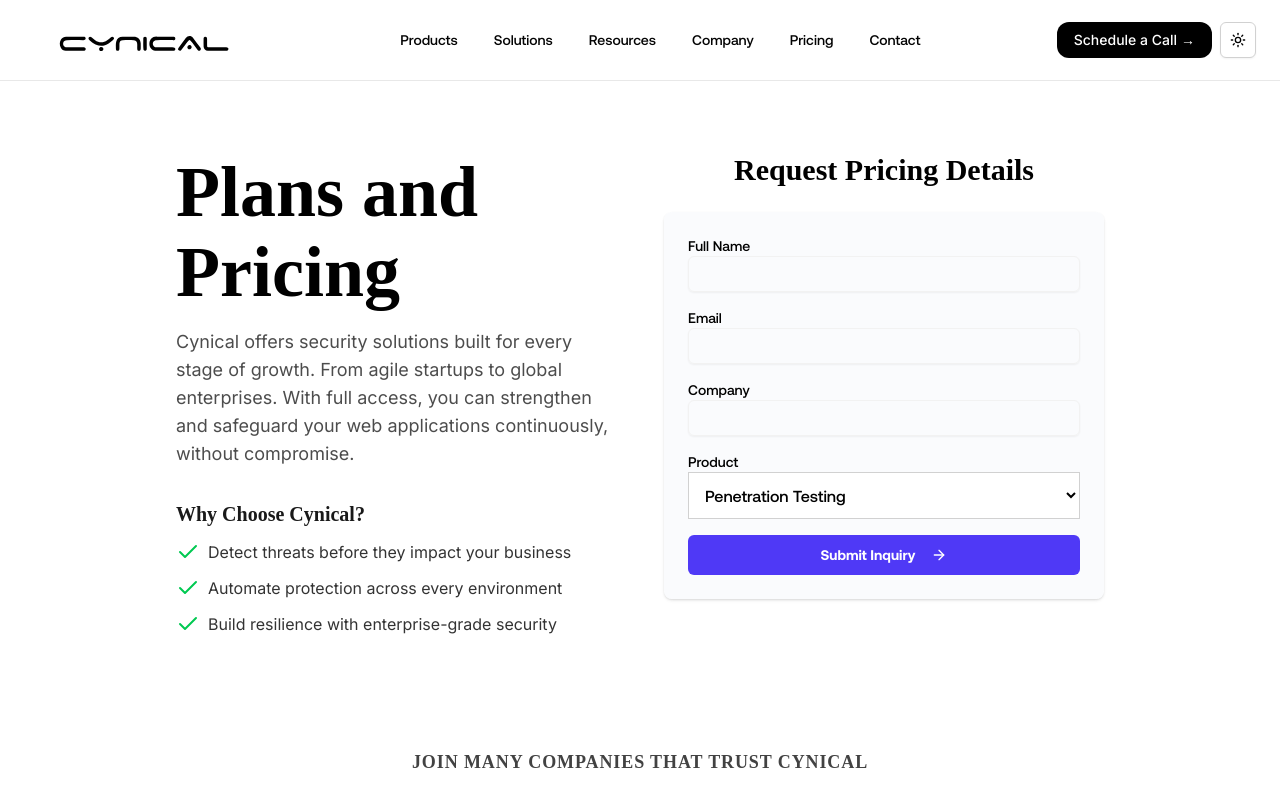
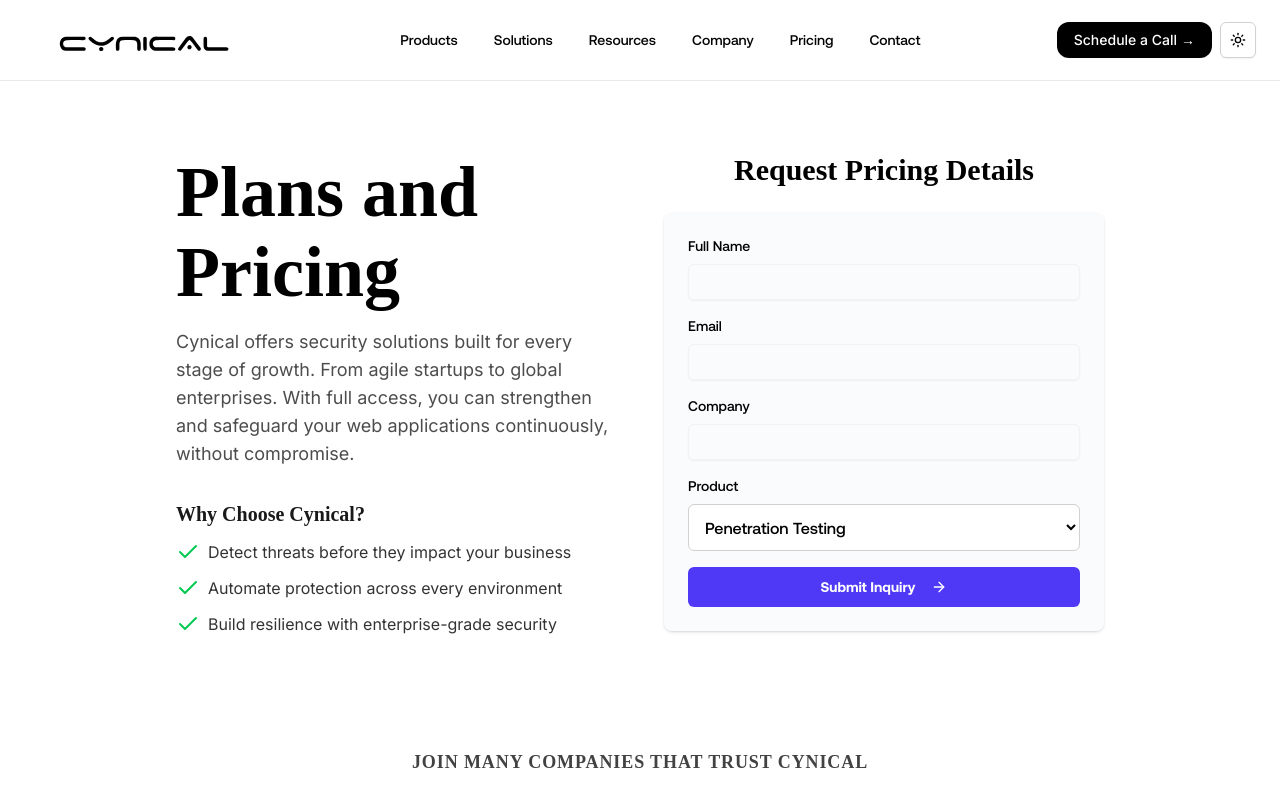
Before and after one commit to JivanKadel/cynicalsite, a Next.js app: page /pricing in a window 1280 px wide. Shown: the top 800 px of the page. Built offline with nearby package versions, Linux system fonts and the light colour scheme; what @bprogress/next would draw is missing.

Commit message:
fix(pricing): Pricing page form styles updated

```diff
--- a/app/pricing/PricingForm.tsx
+++ b/app/pricing/PricingForm.tsx
@@ -117,7 +117,7 @@ export default function PricingForm() {
         className="space-y-4 bg-card/80 shadow-md rounded-lg p-6"
         onSubmit={handleSubmit}
       >
-        <div>
+        <div className="flex flex-col gap-2">
           <Label
             htmlFor="fullName"
             className="block text-sm font-medium text-foreground"
@@ -142,7 +142,7 @@ export default function PricingForm() {
           )}
         </div>
 
-        <div>
+        <div className="flex flex-col gap-2">
           <Label
             htmlFor="email"
             className="block text-sm font-medium text-foreground"
@@ -169,7 +169,7 @@ export default function PricingForm() {
           )}
         </div>
 
-        <div>
+        <div className="flex flex-col gap-2">
           <Label
             htmlFor="company"
             className="block text-sm font-medium text-foreground"
@@ -196,7 +196,7 @@ export default function PricingForm() {
           )}
         </div>
 
-        <div>
+        <div className="flex flex-col gap-2">
           <Label
             htmlFor="product"
             className="block text-sm font-medium text-foreground"
@@ -207,7 +207,7 @@ export default function PricingForm() {
             id="product"
             name="product"
             defaultValue={"Penetration Testing"}
-            className={`w-full bg-background p-3 border ${
+            className={`w-full bg-background rounded-md p-3 border ${
               errors.product ? "border-red-500 focus-visible:ring-red-500" : ""
             }`}
             onChange={(e) => {
```
